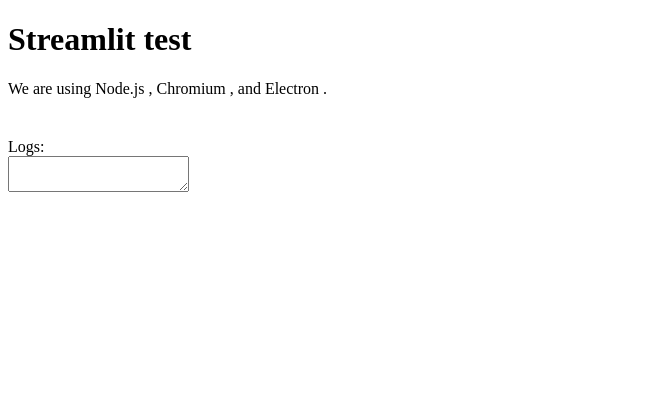
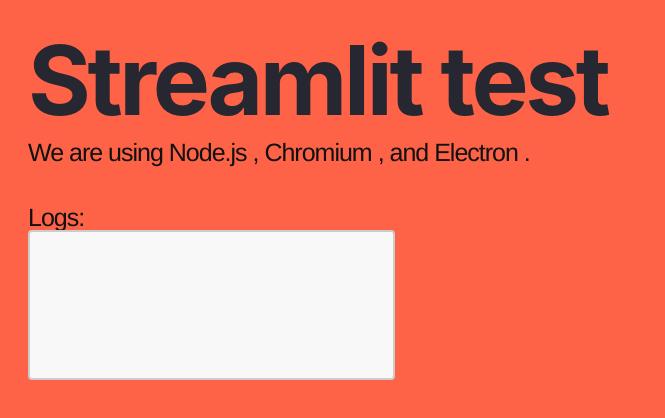
Before and after one commit to blackary/streamlit-desktop, an Electron app: page index.html in a window 1280 px wide. Shown: the whole page, without its empty margins (0-665 px from the left). Drawn offline with Linux system fonts and the light colour scheme; no server answers.

Commit message:
Maybe a bit of CSS?

```diff
--- a/styles.css
+++ b/styles.css
@@ -3,9 +3,58 @@
 /* Add styles here to customize the appearance of your app */
 
 body {
-  background-color: white;
+  background-color: tomato;
+  color: #111;
+  font-family: "Helvetica Neue", sans-serif;
+  font-size: 25px;
+  font-weight: normal;
+  letter-spacing: -1px;
+  line-height: 1;
+  text-align: left;
+  padding: 12px 20px;
 }
 
+h1 {
+  -webkit-text-size-adjust: 100%;
+  tab-size: 4;
+  font-family: Inter, ui-sans-serif, system-ui, Helvetica, Arial, sans-serif;
+  font-feature-settings: normal;
+  text-align: left;
+  box-sizing: border-box;
+  border: 0 solid;
+  margin: 0;
+  font-weight: 700;
+  --tw-text-opacity: 1;
+  color: rgb(38 39 48 / var(--tw-text-opacity));
+  grid-column-start: 1;
+  grid-column-end: 13;
+  font-size: 6rem;
+  letter-spacing: -0.035em;
+  line-height: 1;
+  padding: 12px 0px;
+}
+
+p {
+  color: #111;
+  font-family: "Helvetica Neue", sans-serif;
+  font-size: 50px;
+  font-weight: bold;
+  letter-spacing: -1px;
+  line-height: 1;
+  text-align: left;
+}
+
+textarea {
+  width: 30%;
+  height: 150px;
+  padding: 12px 20px;
+  box-sizing: border-box;
+  border: 2px solid #ccc;
+  border-radius: 4px;
+  background-color: #f8f8f8;
+  font-size: 16px;
+  resize: none;
+}
 .log-label {
   margin-top: 40px;
 }
```
